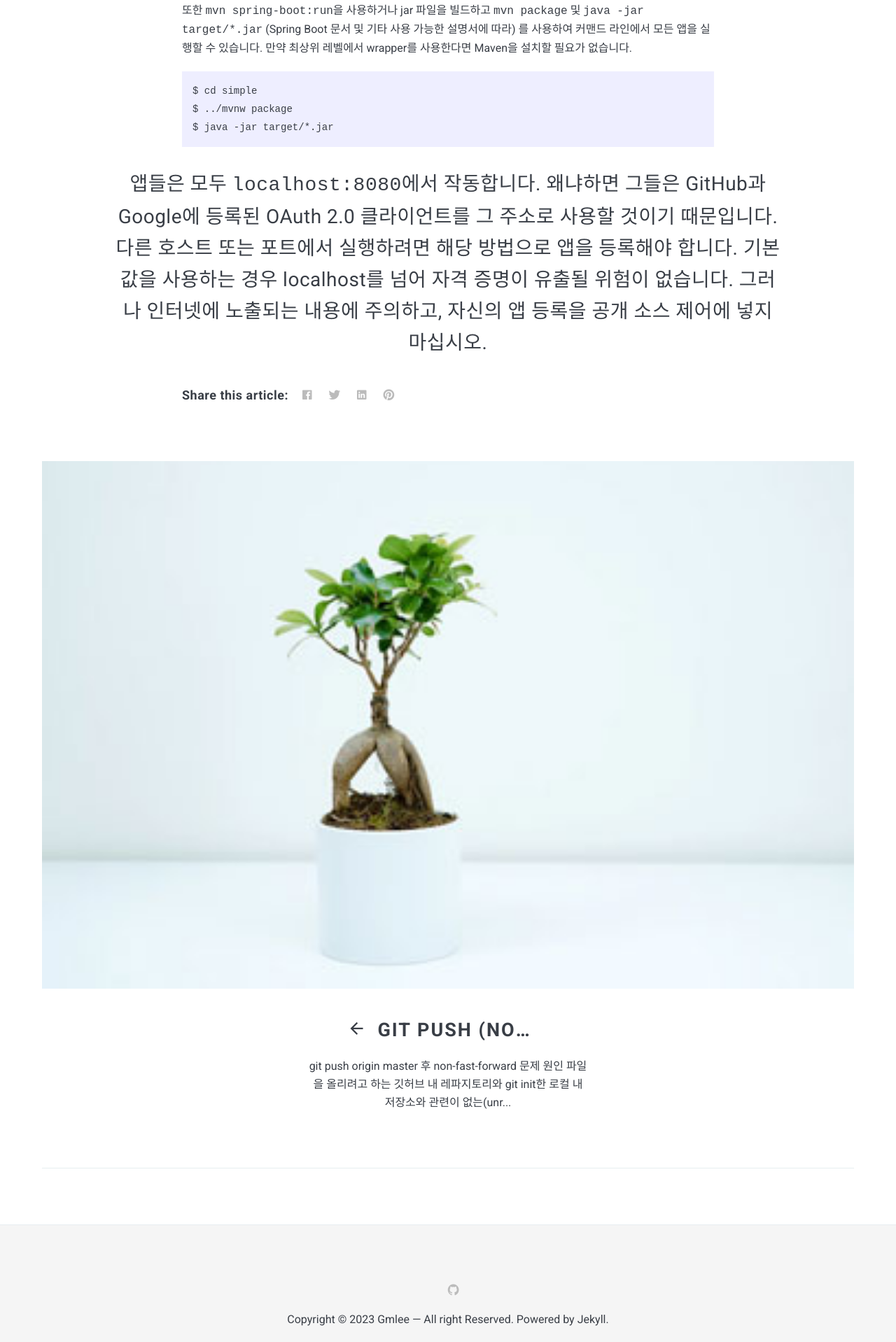
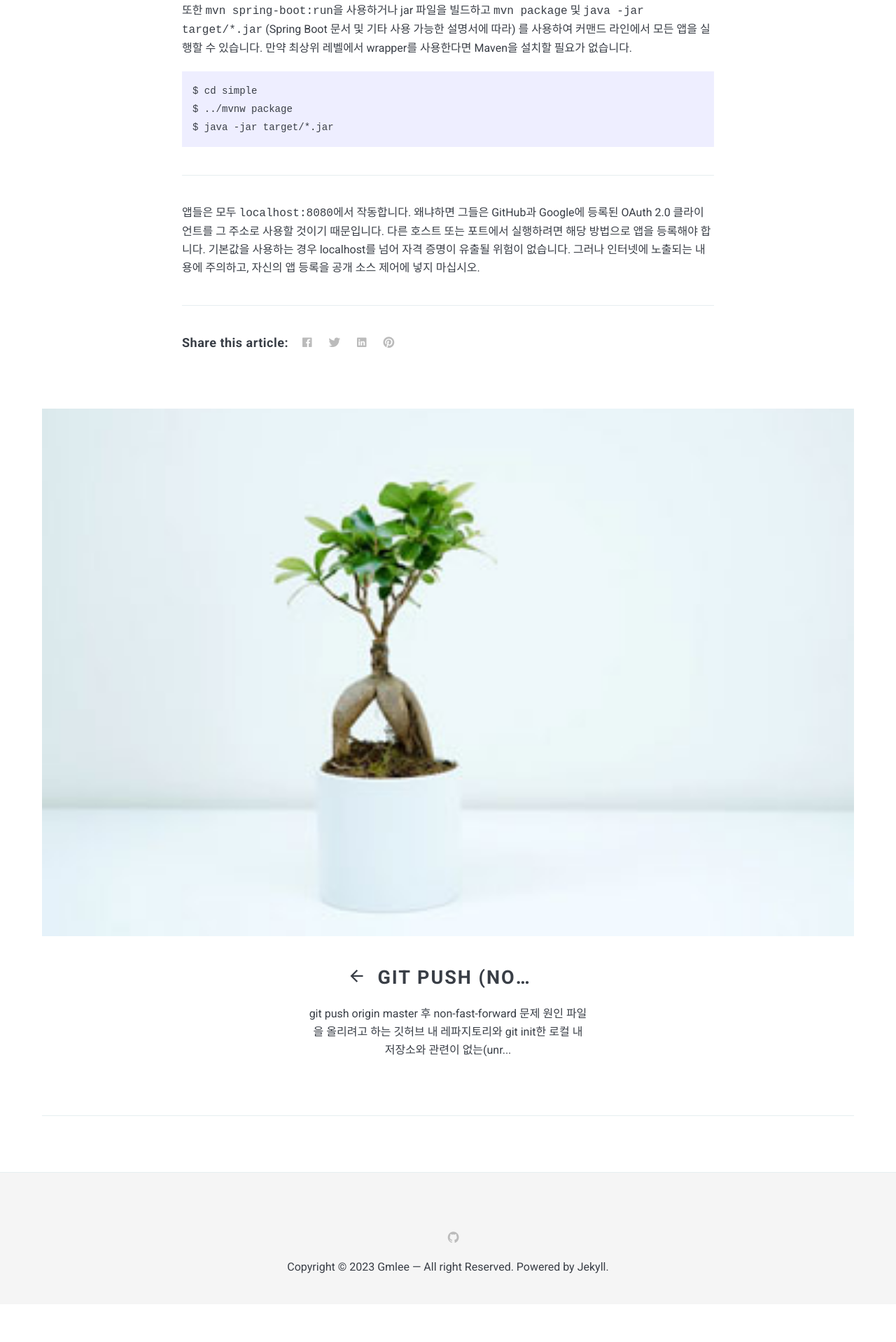
Before and after one commit to lgm1007/lgm1007.github.io, a Jekyll site: the page built from _posts/2023-07-07-Spring Boot and OAuth2.md, in a window 1280 px wide. Shown: the part 1744-3662 px from the top of the page at 70% size. Built offline with Jekyll 4.4.1, drawn with Linux system fonts in a browser that asks for light colours; nearby versions of some CDN libraries; comment, search, counter and statistics services are not loaded; after the commit the page ends 3608 px from its top, so only the background shows below that.

````diff
--- a/_posts/2023-07-07-Spring Boot and OAuth2.md
+++ b/_posts/2023-07-07-Spring Boot and OAuth2.md
@@ -28,4 +28,8 @@ $ cd simple
 $ ../mvnw package
 $ java -jar target/*.jar
 ```
-> 앱들은 모두 `localhost:8080`에서 작동합니다. 왜냐하면 그들은 GitHub과 Google에 등록된 OAuth 2.0 클라이언트를 그 주소로 사용할 것이기 때문입니다. 다른 호스트 또는 포트에서 실행하려면 해당 방법으로 앱을 등록해야 합니다. 기본값을 사용하는 경우 localhost를 넘어 자격 증명이 유출될 위험이 없습니다. 그러나 인터넷에 노출되는 내용에 주의하고, 자신의 앱 등록을 공개 소스 제어에 넣지 마십시오.
+---
+
+앱들은 모두 `localhost:8080`에서 작동합니다. 왜냐하면 그들은 GitHub과 Google에 등록된 OAuth 2.0 클라이언트를 그 주소로 사용할 것이기 때문입니다. 다른 호스트 또는 포트에서 실행하려면 해당 방법으로 앱을 등록해야 합니다. 기본값을 사용하는 경우 localhost를 넘어 자격 증명이 유출될 위험이 없습니다. 그러나 인터넷에 노출되는 내용에 주의하고, 자신의 앱 등록을 공개 소스 제어에 넣지 마십시오.
+
+---
````
